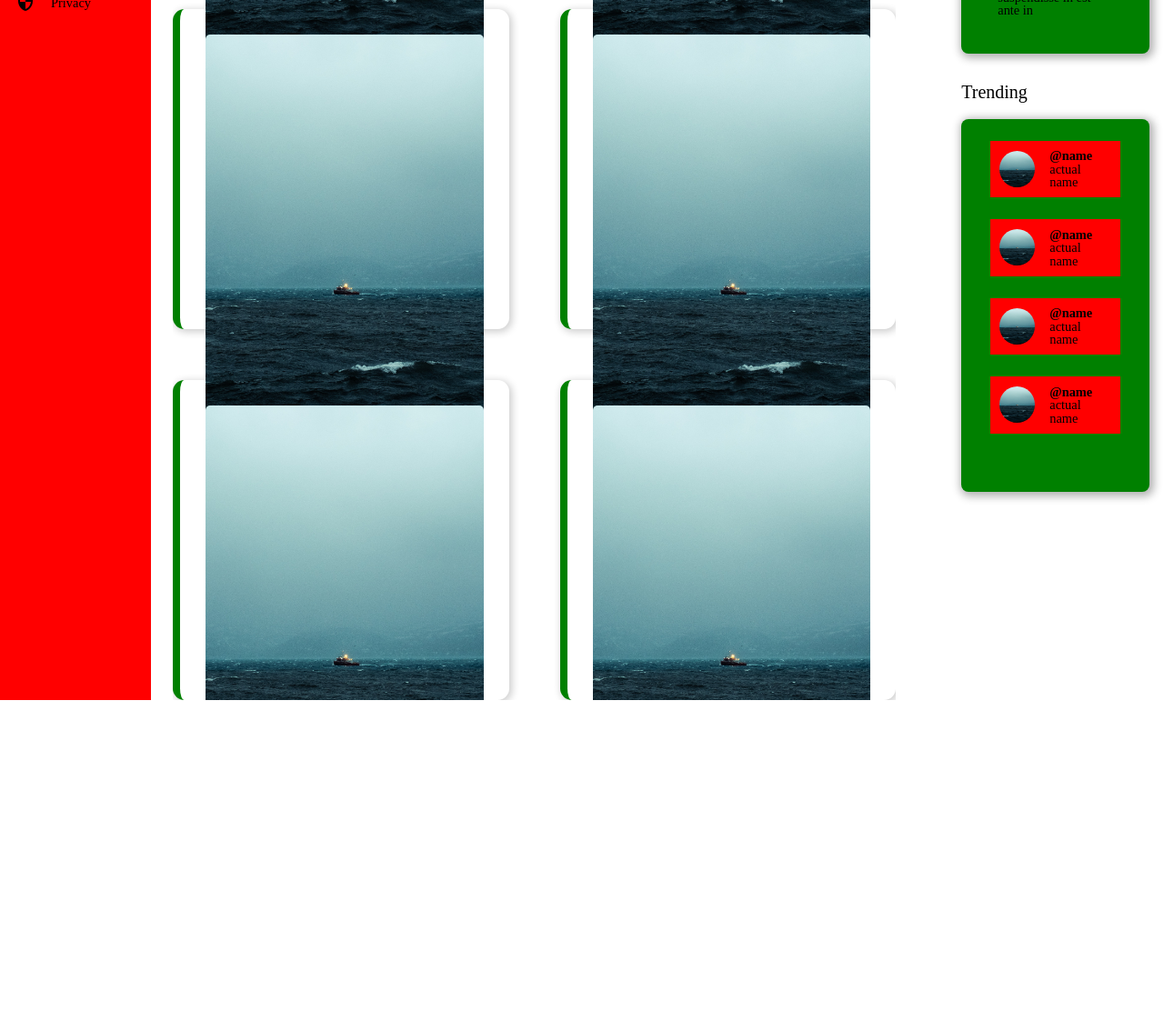
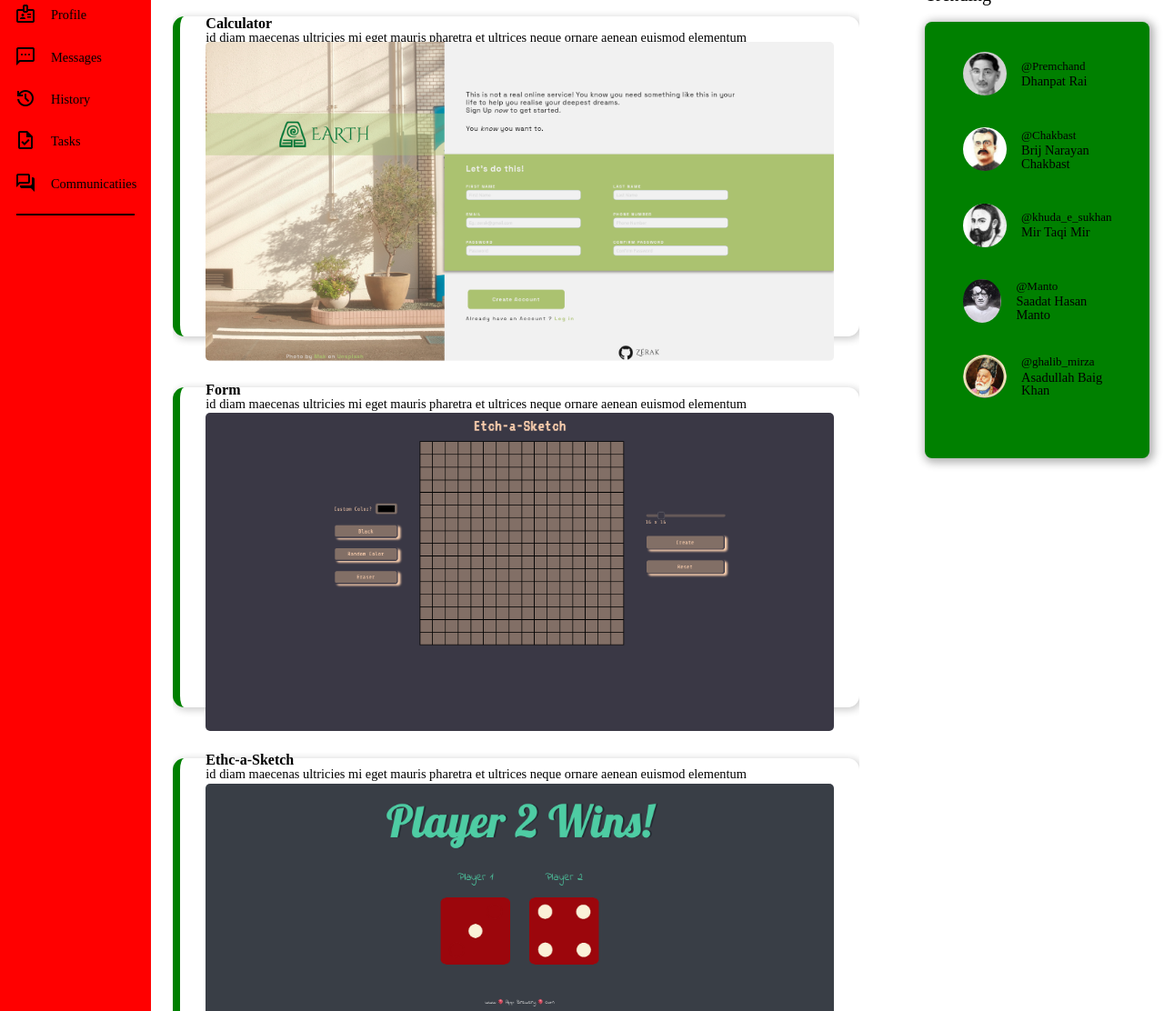
Before and after one commit to HasanZerak/Admin_Dashboard, a plain HTML site: page index.html in a window 1280 px wide. Shown: the part 582-1694 px from the top of the page at 91% size. Before the commit the page ends 1352 px from the top, so only its background shows below. Drawn offline with nearby package versions, Linux system fonts and the light colour scheme.

Commit message:
Add images and extra content

```diff
--- a/index.html
+++ b/index.html
@@ -122,7 +122,7 @@
 
         <div class="header">
             <div class="left-header">
-                <img src="images/thomas-de-luze-XJT-MAePgIk-unsplash.jpg" alt="">
+                <img src="images/zauq.jpeg" alt="">
                 <p> Zérak</p>
 
                 <span class="material-symbols-outlined">
@@ -146,9 +146,9 @@
                 <p>Your Projects </p>
                 <div class="articles">
                     <div class="cards">
-                        <img src="images/thomas-de-luze-XJT-MAePgIk-unsplash.jpg" alt="">
+                        <img src="images/calc.png" alt="">
                         <div>
-                            <p>orci dapibus ultrices</p>
+                            <p>Calculator</p>
                             <p>id diam maecenas ultricies mi eget mauris pharetra et ultrices neque ornare aenean
                                 euismod
                                 elementum</p>
@@ -166,9 +166,9 @@
                         </div>
                     </div>
                     <div class="cards">
-                        <img src="images/thomas-de-luze-XJT-MAePgIk-unsplash.jpg" alt="">
+                        <img src="images/earthForm.png" alt="">
                         <div>
-                            <p>orci dapibus ultrices</p>
+                            <p>Form</p>
                             <p>id diam maecenas ultricies mi eget mauris pharetra et ultrices neque ornare aenean
                                 euismod
                                 elementum</p>
@@ -187,9 +187,9 @@
 
                     </div>
                     <div class="cards">
-                        <img src="images/thomas-de-luze-XJT-MAePgIk-unsplash.jpg" alt="">
+                        <img src="images/etchAsketch.png" alt="">
                         <div>
-                            <p>orci dapibus ultrices</p>
+                            <p>Ethc-a-Sketch</p>
                             <p>id diam maecenas ultricies mi eget mauris pharetra et ultrices neque ornare aenean
                                 euismod
                                 elementum</p>
@@ -207,9 +207,9 @@
                         </div>
                     </div>
                     <div class="cards">
-                        <img src="images/thomas-de-luze-XJT-MAePgIk-unsplash.jpg" alt="">
+                        <img src="images/dice.png" alt="">
                         <div>
-                            <p>orci dapibus ultrices</p>
+                            <p>Dice Game</p>
                             <p>id diam maecenas ultricies mi eget mauris pharetra et ultrices neque ornare aenean
                                 euismod
                                 elementum</p>
@@ -227,9 +227,9 @@
                         </div>
                     </div>
                     <div class="cards">
-                        <img src="images/thomas-de-luze-XJT-MAePgIk-unsplash.jpg" alt="">
+                        <img src="images/simon].png" alt="">
                         <div>
-                            <p>orci dapibus ultrices</p>
+                            <p>Simon Game</p>
                             <p>id diam maecenas ultricies mi eget mauris pharetra et ultrices neque ornare aenean
                                 euismod
                                 elementum</p>
@@ -247,9 +247,29 @@
                         </div>
                     </div>
                     <div class="cards">
-                        <img src="images/thomas-de-luze-XJT-MAePgIk-unsplash.jpg" alt="">
+                        <img src="images/drums.png" alt="">
                         <div>
-                            <p>orci dapibus ultrices</p>
+                            <p>Drum Kit</p>
+                            <p>id diam maecenas ultricies mi eget mauris pharetra et ultrices neque ornare aenean
+                                euismod
+                                elementum</p>
+                        </div>
+                        <div>
+                            <span class="material-symbols-outlined">
+                                bookmark_add
+                            </span>
+                            <span class="material-symbols-outlined">
+                                favorite
+                            </span>
+                            <span class="material-symbols-outlined">
+                                share
+                            </span>
+                        </div>
+                    </div>
+                    <div class="cards Tindog">
+                        <img src="images/tindod.png" alt="">
+                        <div>
+                            <p>Tindog</p>
                             <p>id diam maecenas ultricies mi eget mauris pharetra et ultrices neque ornare aenean
                                 euismod
                                 elementum</p>
@@ -297,31 +317,38 @@
                     <p>Trending</p>
                     <div>
                         <div>
-                            <img src="images/thomas-de-luze-XJT-MAePgIk-unsplash.jpg" alt="">
+                            <img src="images/premji.jpeg" alt="">
                             <div>
-                                <p>@name</p>
-                                <p>actual name</p>
+                                <p>@Premchand</p>
+                                <p>Dhanpat Rai</p>
                             </div>
                         </div>
                         <div>
-                            <img src="images/thomas-de-luze-XJT-MAePgIk-unsplash.jpg" alt="">
+                            <img src="images/chakbast-brij-narayan.png" alt="">
                             <div>
-                                <p>@name</p>
-                                <p>actual name</p>
+                                <p>@Chakbast</p>
+                                <p>Brij Narayan Chakbast</p>
                             </div>
                         </div>
                         <div>
-                            <img src="images/thomas-de-luze-XJT-MAePgIk-unsplash.jpg" alt="">
+                            <img src="images/meer-taqi-meer.png" alt="">
                             <div>
-                                <p>@name</p>
-                                <p>actual name</p>
+                                <p>@khuda_e_sukhan</p>
+                                <p>Mir Taqi Mir</p>
                             </div>
                         </div>
                         <div>
-                            <img src="images/thomas-de-luze-XJT-MAePgIk-unsplash.jpg" alt="">
+                            <img src="images/manto.jpg" alt="">
                             <div>
-                                <p>@name</p>
-                                <p>actual name</p>
+                                <p>@Manto</p>
+                                <p>Saadat Hasan Manto</p>
+                            </div>
+                        </div>
+                        <div>
+                            <img src="images/ghalib.png" alt="">
+                            <div>
+                                <p>@ghalib_mirza</p>
+                                <p>Asadullah Baig Khan</p>
                             </div>
                         </div>
                     </div>
--- a/styles.css
+++ b/styles.css
@@ -161,8 +161,8 @@ body {
 
 .left-header>img,
 .trending-card>div>div>img {
-    height: 2.5rem;
-    width: 2.5rem;
+    height: 3rem;
+    width: 3rem;
     border-radius: 100%;
 }
 
@@ -349,7 +349,7 @@ input:focus {
 .cards>img {
     object-fit: cover;
     width: 100%;
-    max-height: 100%;
+    /* max-height: 80px; */
 
     border-radius: 5px;
     /* box-shadow: 2px 2px 8px 1px rgba(0, 0, 0, 0.2); */
@@ -376,13 +376,16 @@ input:focus {
     font-size: 0.9rem;
 }
 
+.articles>div:last-of-type{
+    margin-bottom: 2rem;
+}
 /*****************RIGHT****************/
-.secondary-cards-right {
+/* .secondary-cards-right {
     /* display: grid;
     grid-template-rows: 1fr 1fr;
 
-    height: max-content; */
-}
+    height: max-content;
+} */
 
 .secondary-cards-right>div>div:first-of-type {
     /* grid + .main-cards-left*/
@@ -412,15 +415,12 @@ input:focus {
     gap: 1rem;
     padding: 0.6rem;
     font-size: 0.9rem;
-
-    margin-bottom: 1.5rem;
+    /* background-color: red; */
+    margin-bottom: 1rem;
 }
 
-.trending-card>div div{
-    background-color: red;
-    /* margin-bottom: 1rem; */
-}
 
 .trending-card>div>div p:first-of-type {
-    font-weight: bold;
+    margin-bottom: 0.2rem;
+    font-size: small;
 }
```
Also changed, not shown: images/calc.png (added), images/chakbast-brij-narayan.png (added), images/dice.png (added), images/drums.png (added), images/earthForm.png (added), images/etchAsketch.png (added), images/ghalib.png (added), images/manto.jpg (added), images/meer-taqi-meer.png (added), images/premji.jpeg (added), images/simon].png (added), images/tindod.png (added), images/zauq.jpeg (added).
